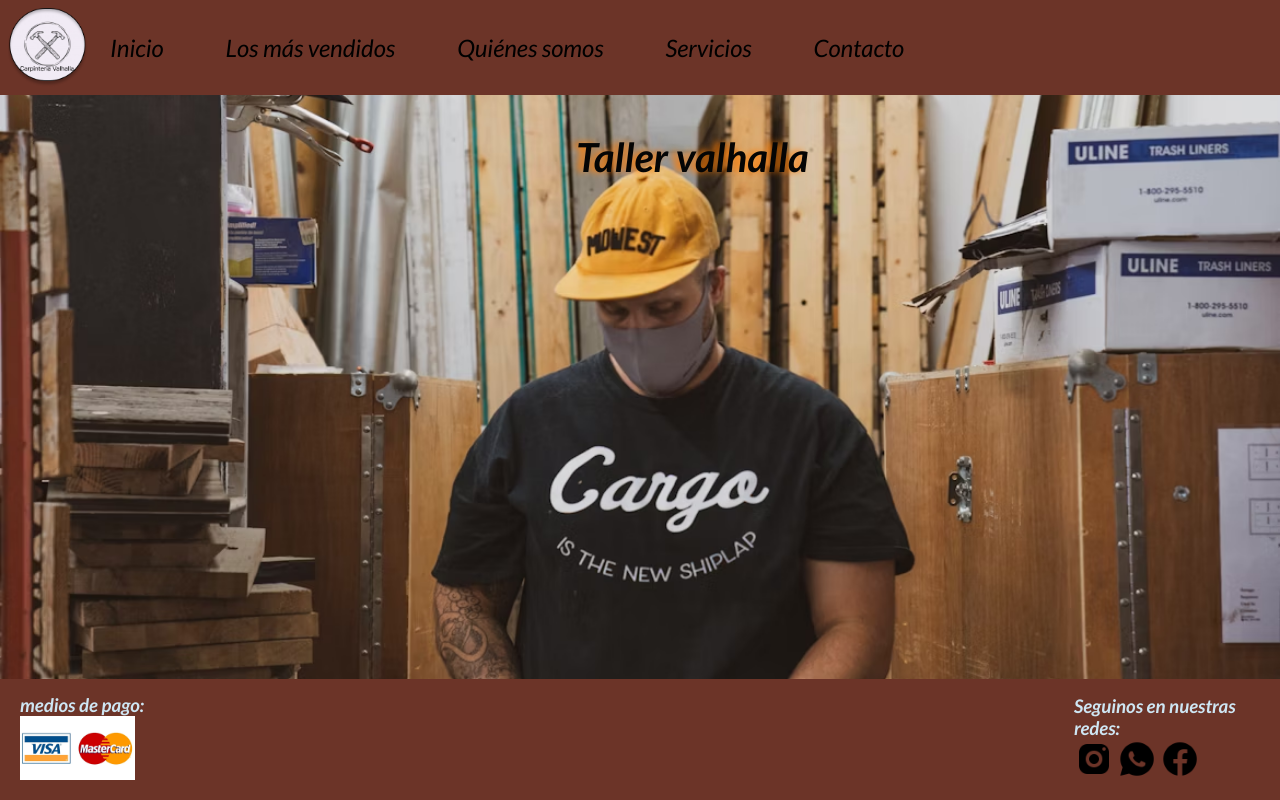
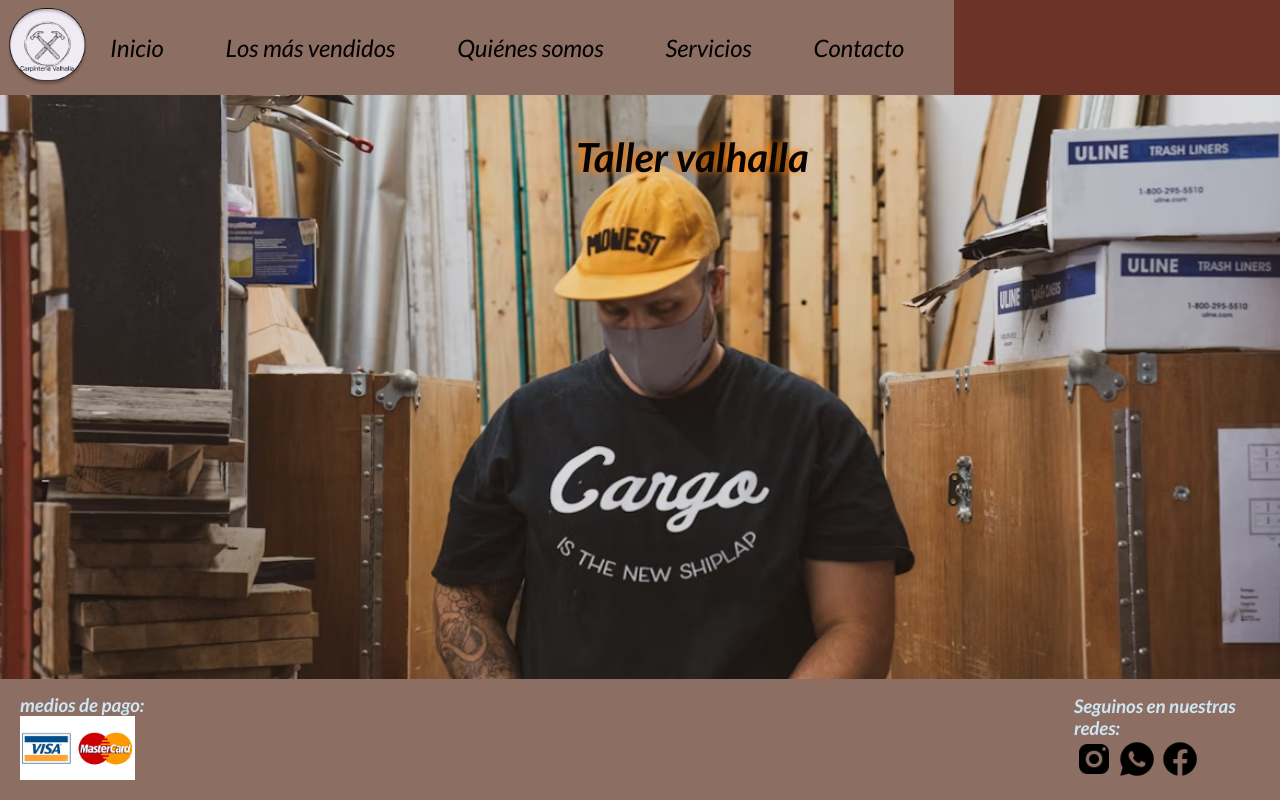
Before and after one commit to Nicolas-Grippi/proyecto, a website: page index.html in a window 1280 px wide. Drawn offline with Linux system fonts and the light colour scheme.

Commit message:
Mejorando colores

```diff
--- a/layout/_header.scss
+++ b/layout/_header.scss
@@ -11,7 +11,7 @@
   .nav-wraper nav {
     display: flex;
     align-items: center;
-    background-color: #6c3428;
+    background-color: $secondary-color;
 
   }
 
--- a/layout/_main-index.scss
+++ b/layout/_main-index.scss
@@ -7,6 +7,7 @@
     height: 671px;
     padding-left: 45%;
     padding-top: 3%;
+    $secondary-color: #8D6E63;
 
     h1 {
       font-size: 40px;
--- a/utilities/_variables.scss
+++ b/utilities/_variables.scss
@@ -1,3 +1,3 @@
 $primary-color: #050505;
-$secondary-color: #6C3428;
+$secondary-color: #8D6E63;
 $font-family: "Lato", sans-serif;
```
Also changed, not shown: css/style.css.
